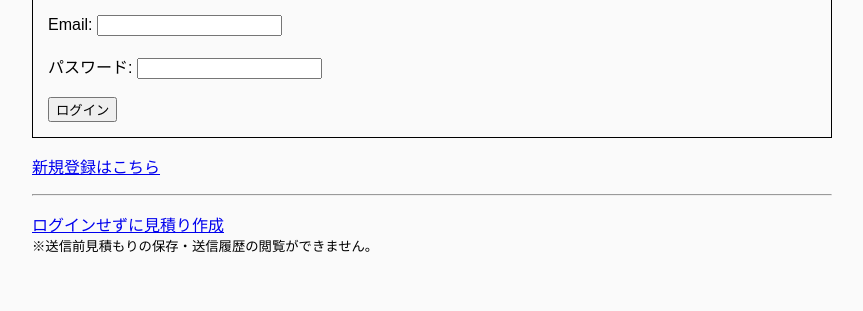
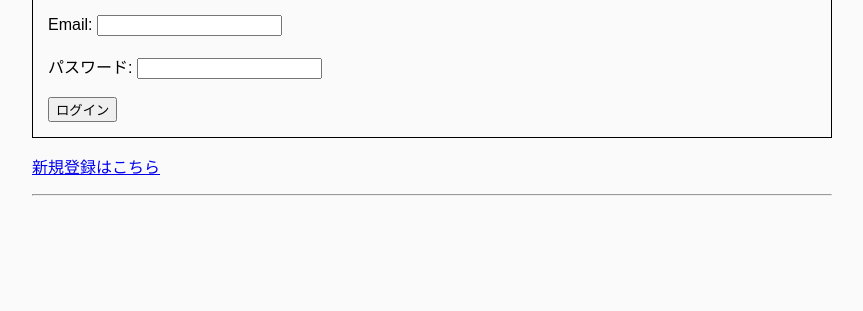
Before and after one commit to yoshikazu-hanihara/flask-project, a Flask app: page /login in a window 1280 px wide. Shown: the part 275-586 px from the top of the page, without its empty margins (208-1071 px from the left). Run offline with Flask 3, Linux system fonts and the light colour scheme.

Commit message:
Update login.html

```diff
--- a/templates/login.html
+++ b/templates/login.html
@@ -25,8 +25,6 @@
     </div>
     <p><a href="{{ url_for('auth.register') }}">新規登録はこちら</a></p>
     <hr>
-    <p><a href="{{ url_for('auth.guest_estimate') }}">ログインせずに見積り作成</a><br>
-    <small>※送信前見積もりの保存・送信履歴の閲覧ができません。</small></p>
   </div>
 </body>
 </html>
```
